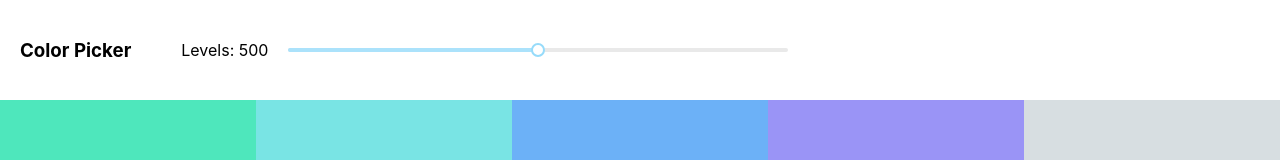
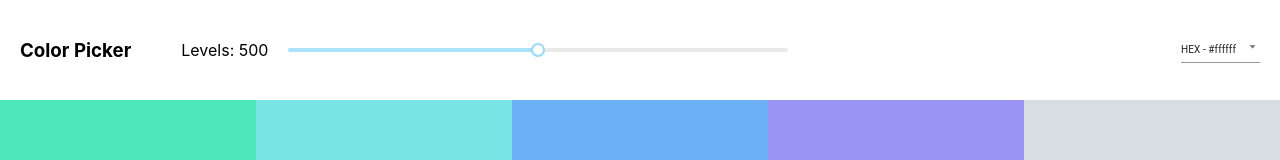
Before and after one commit to zakali22/color-picker-app, a React (Create React App) app: page /palette/flat-ui-colors-american in a window 1280 px wide. Shown: the top 160 px of the page. Built offline with nearby package versions, Linux system fonts and the light colour scheme.

Commit message:
Add select field to change format of colours

```diff
--- a/package.json
+++ b/package.json
@@ -3,6 +3,7 @@
   "version": "0.1.0",
   "private": true,
   "dependencies": {
+    "@material-ui/core": "^4.11.1",
     "@testing-library/jest-dom": "^5.11.6",
     "@testing-library/react": "^11.2.2",
     "@testing-library/user-event": "^12.2.2",
--- a/src/components/ColorBox.js
+++ b/src/components/ColorBox.js
@@ -32,19 +32,19 @@ class ColorBox extends Component {
    }
 
    render() {
-      const {hex: background, name} = this.props;
+      const {format, name} = this.props;
       return (
-         <CopyToClipboard text={background} onCopy={() => this.showOverlay()}>
-            <div className="Colorbox" style={{background}}>
+         <CopyToClipboard text={this.props[format]} onCopy={() => this.showOverlay()}>
+            <div className="Colorbox" style={{background: this.props[format]}}>
                <span className="Colorbox__name">{name}</span>
                <div className="Colorbox__copy-content">
-                  <div className={`box-overlay ${this.state.overlayShow ? 'box-overlay--show' : 'box-overlay--hide'}`} style={{background}}></div>
+                  <div className={`box-overlay ${this.state.overlayShow ? 'box-overlay--show' : 'box-overlay--hide'}`} style={{background: this.props[format]}}></div>
                   <button className="Colorbox__btn Colorbox__copy">Copy</button>
                </div>
                <button className="Colorbox__btn Colorbox__more">MORE</button>
-               <div className={`Colorbox__msg ${this.state.overlayShow && 'Colorbox__msg--show'}`} style={{background}}>
+               <div className={`Colorbox__msg ${this.state.overlayShow && 'Colorbox__msg--show'}`} style={{background: this.props[format]}}>
                   <p className="Colorbox__btn">Copied</p>
-                  <span>{background}</span>
+                  <span>{this.props[format]}</span>
                </div>
             </div>
          </CopyToClipboard>
--- a/src/components/Palette.js
+++ b/src/components/Palette.js
@@ -1,13 +1,16 @@
 import React, { Component } from 'react'
 import ColorBox from "./ColorBox"
 import Slider from "rc-slider"
+import MenuItem from "@material-ui/core/MenuItem"
+import Select from "@material-ui/core/Select"
 
 import 'rc-slider/assets/index.css';
 import "../styles/Palette.css"
 
 class Palette extends Component {
 	state = {
-		levels: 500
+		levels: 500,
+		format: 'hex'
 	}
 
 	handleChange = (value) => {
@@ -16,10 +19,16 @@ class Palette extends Component {
 		})
 	}
 
+	handleSelectChange = (e) => {
+		this.setState({
+			format: e.target.value
+		})
+	}
+
 	render() {
-		console.log(this.props)
+		const {format} = this.state;
 		const colorBoxes = this.props.palette.colors[this.state.levels].map((color, id) => (
-			<ColorBox {...color} key={id} />
+			<ColorBox {...color} key={id} format={format} />
 		))
 		return (
 			<div className="Palette">
@@ -28,6 +37,13 @@ class Palette extends Component {
 					<div className="Palette__nav-slider">
 						<p>Levels: {this.state.levels}</p>
 						<Slider className="Palette__slider" step={100} min={100} max={900} onAfterChange={(v) => this.handleChange(v)} defaultValue={this.state.levels} />
+					</div>
+					<div className="Palette__format">
+						<Select onChange={this.handleSelectChange} value={format}>
+							<MenuItem value="hex">HEX - #ffffff</MenuItem>
+							<MenuItem value="rgb">RGB - rgb(255, 255, 255)</MenuItem>
+							<MenuItem value="rgba">RGBA - rgba(255, 255, 255, 1.0)</MenuItem>
+						</Select>
 					</div>
 				</div>
 				<div className="Palette__colors">
--- a/src/styles/Palette.css
+++ b/src/styles/Palette.css
@@ -13,24 +13,30 @@
     display: flex;
     align-items: center;
     padding: 20px;
+    justify-content: flex-start;
 }
 
 .Palette__logo {
-    flex: 1 0 auto;
+    flex: 0 0 auto;
 }
 
 .Palette__nav-slider {
     display: flex;
     align-items: center;
     margin-left: 50px;
-    width: 100%;
     flex: 1 0 auto;
+    margin-right: auto;
 }
 
 .Palette__slider {
     margin-left: 20px;
     width: 100%;
     max-width: 500px;
+}
+
+.Palette__format {
+    flex: 0 0 auto;
+    margin-left: 10px;
 }
 
 @media(max-width: 600px){
@@ -43,6 +49,10 @@
     }
     .Palette__nav-slider {
         margin-left: 0;
+        width: 100%;
+    }
+    .Palette__format {
+        margin-left: 0
     }
 }
 
@@ -56,4 +66,7 @@
     .Palette {
         overflow-y: scroll;
     }
+    .Palette__slider {
+        max-width: 350px;
+    }
 }
```
Also changed, not shown: 2 other files (tests, documents, lock files or other folders).
